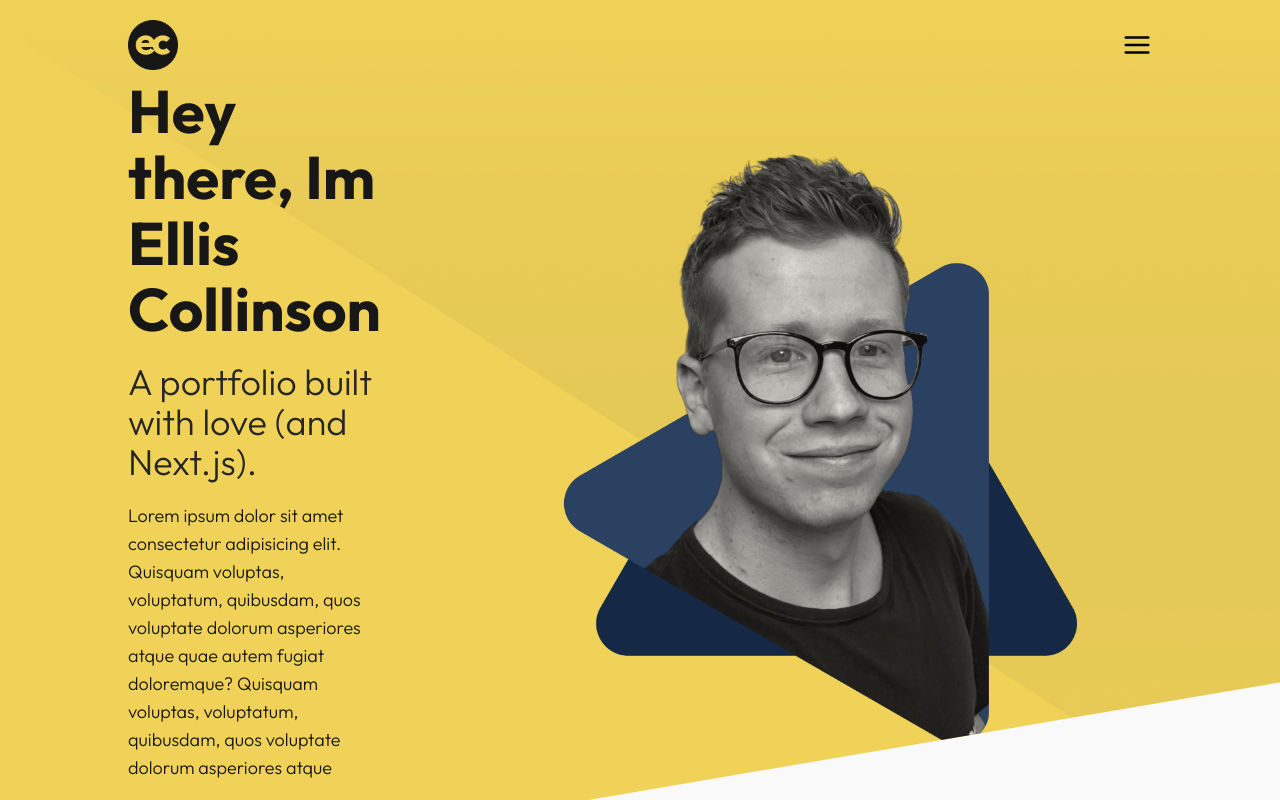
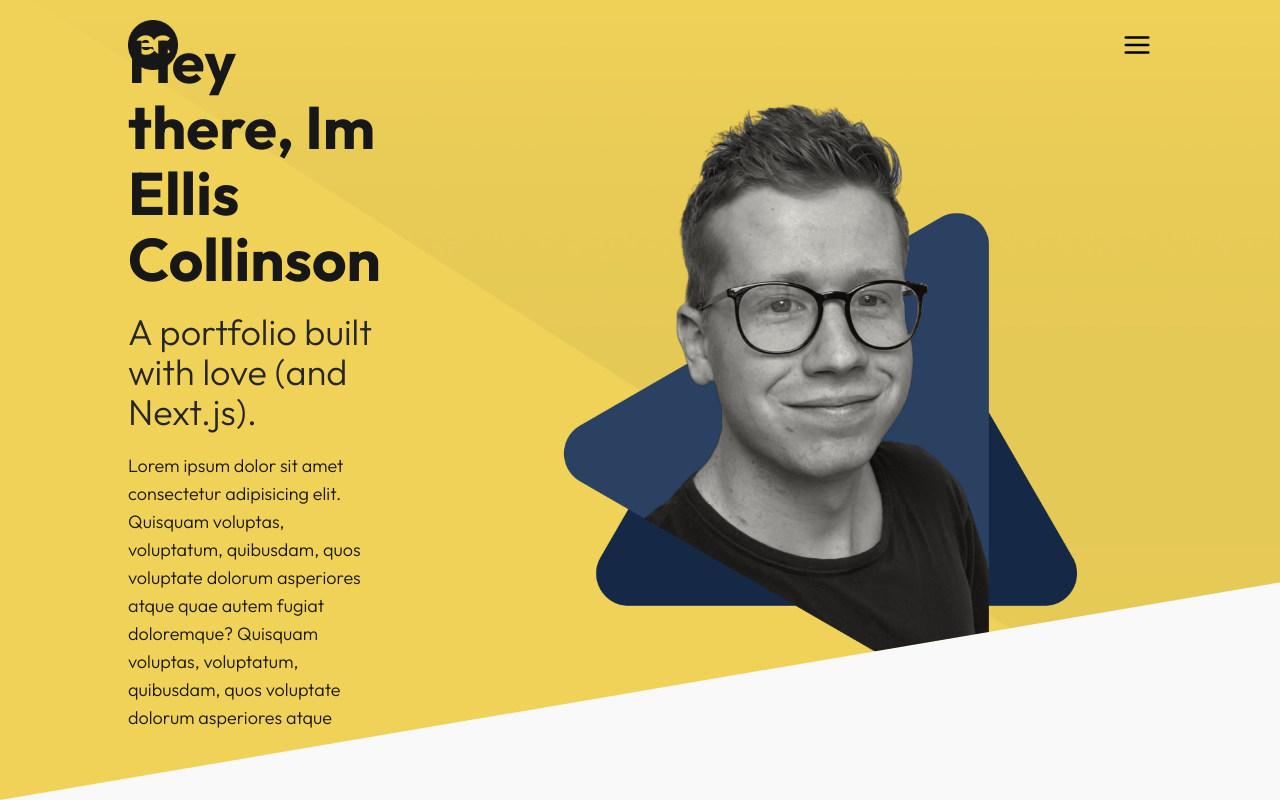
Before and after one commit to HeyEbb/portfolio, a Next.js app: page / in a window 1280 px wide. Shown: the top 800 px of the page. Built offline with nearby package versions, Linux system fonts and the light colour scheme.

Commit message:
Update min-height values in page layout

```diff
--- a/src/app/page.tsx
+++ b/src/app/page.tsx
@@ -37,7 +37,7 @@ export default function Page() {
           }}
         >
           {/* header hero container */}
-          <div className="custom-structure h-screen min-h-[1000px] flex-col-reverse justify-center gap-3 lg:min-h-[900px] xl:flex-row xl:justify-between xl:gap-28">
+          <div className="custom-structure h-screen min-h-[1000px] flex-col-reverse justify-center gap-3 lg:min-h-[1000px] xl:min-h-[700px] xl:flex-row xl:justify-between xl:gap-28">
             {/* left side */}
             <div className={`${outfit.className} xl:w-7/12 text-center xl:text-left`}>
               <h1>Hey there, Im Ellis Collinson</h1>
```
